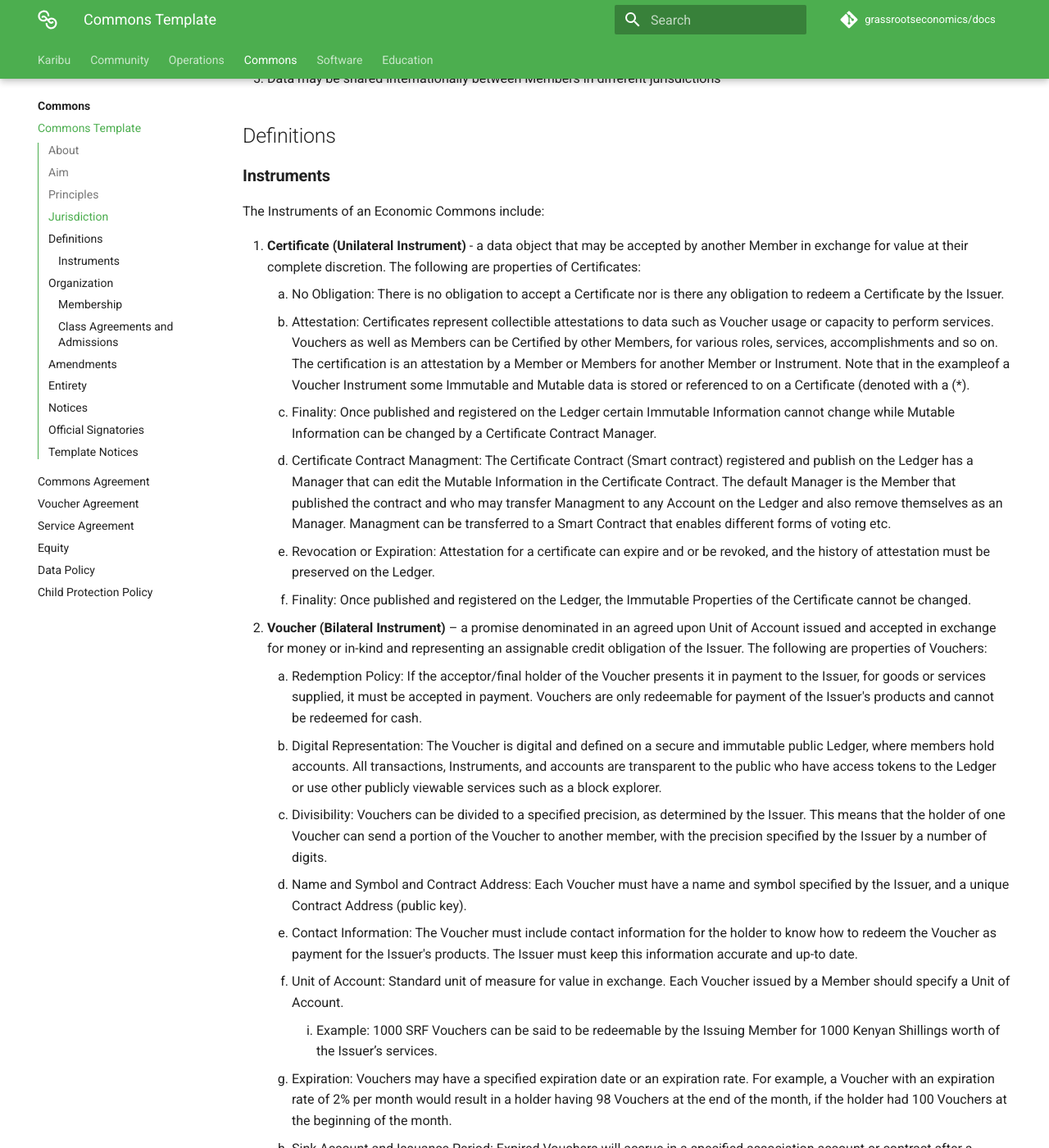
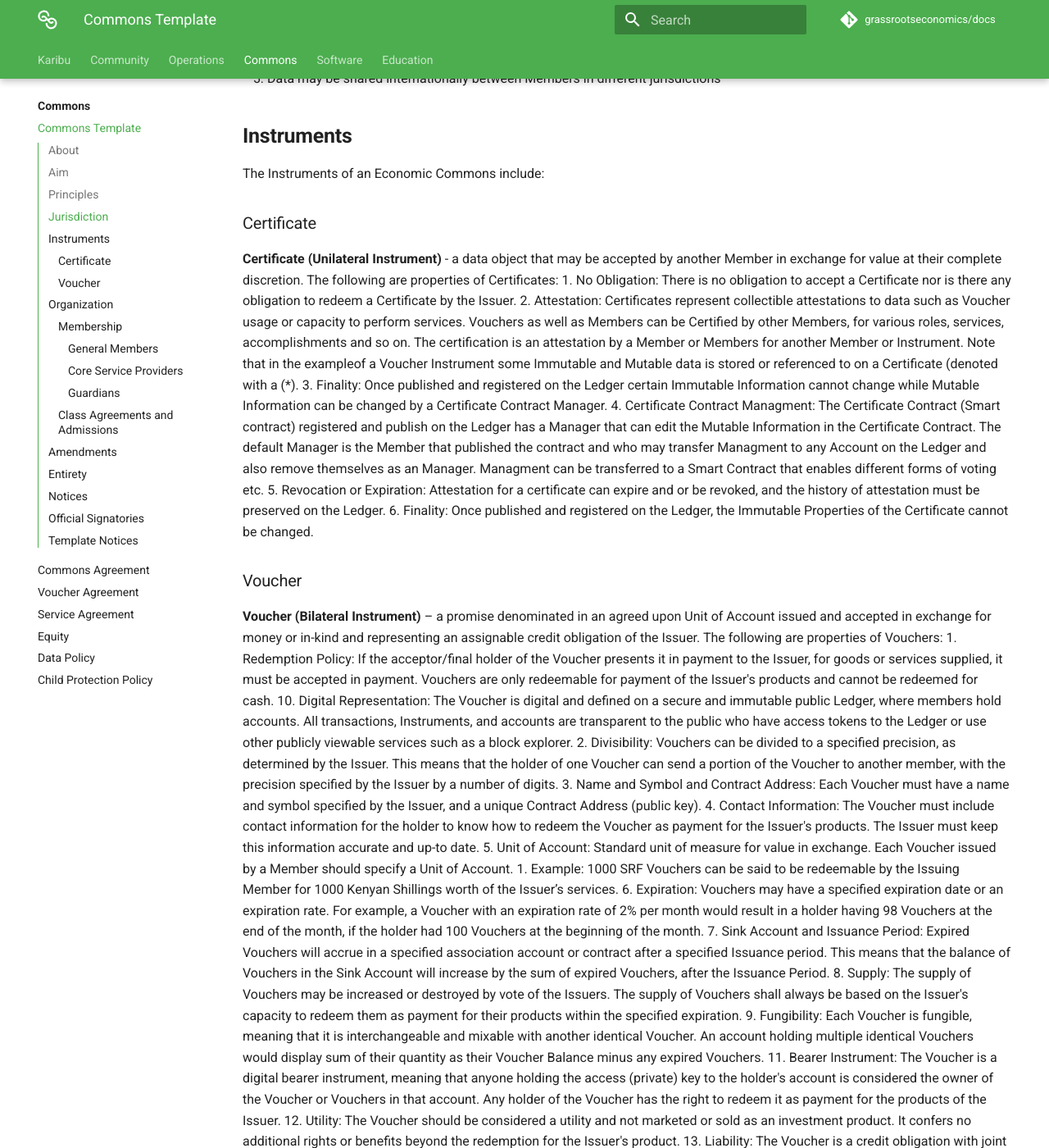
Before and after one commit to grassrootseconomics/docs.grassecon.org, an MkDocs documentation site: the page built from docs/commons/template.md, in a window 1280 px wide and 1400 px high, scrolled down 1075 px. Shown: the whole window at 82% size. Built offline with MkDocs 1.6.1 and Material for MkDocs 9.7.7, drawn with Linux system fonts in a browser that asks for light colours; comment, search, counter and statistics services are not loaded; some of the changed lines change nothing that is shown; some of the changed text lies outside the part shown.

Commit message:
reformatting

```diff
--- a/docs/commons/template.md
+++ b/docs/commons/template.md
@@ -32,14 +32,13 @@
 4. Members are subject to local identity laws and regulations in their respective jurisdiction
 5. Data may be shared internationally between Members in different jurisdictions
 
-
-## Definitions
-
-### **Instruments**
+## **Instruments**
 
 The Instruments of an Economic Commons include:
 
-1. **Certificate (Unilateral Instrument)** - a data object that may be accepted by another Member in exchange for value at their complete discretion.
+### Certificate
+
+**Certificate (Unilateral Instrument)** - a data object that may be accepted by another Member in exchange for value at their complete discretion.
     The following are properties of Certificates:
     1. No Obligation: There is no obligation to accept a Certificate nor is there any obligation to redeem a Certificate by the Issuer.
     2. Attestation: Certificates represent collectible attestations to data such as Voucher usage or capacity to perform services. Vouchers as well as Members can be Certified by other Members, for various roles, services, accomplishments and so on. The certification is an attestation by a Member or Members for another Member or Instrument. Note that in the exampleof a Voucher Instrument some Immutable and Mutable data is stored or referenced to on a Certificate (denoted with a (*).
@@ -47,7 +46,10 @@
     4. Certificate Contract Managment: The Certificate Contract (Smart contract) registered and publish on the Ledger has a Manager that can edit the Mutable Information in the Certificate Contract. The default Manager is the Member that published the contract and who may transfer Managment to any Account on the Ledger and also remove themselves as an Manager. Managment can be transferred to a Smart Contract that enables different forms of voting etc.
     5. Revocation or Expiration: Attestation for a certificate can expire and or be revoked, and the history of attestation must be preserved on the Ledger.
     6. Finality: Once published and registered on the Ledger, the Immutable Properties of the Certificate cannot be changed.
-2. **Voucher (Bilateral Instrument)** – a promise denominated in an agreed upon Unit of Account issued and accepted in exchange for money or in-kind and representing an assignable credit obligation of the Issuer. The following are properties of Vouchers:
+
+### Voucher
+
+**Voucher (Bilateral Instrument)** – a promise denominated in an agreed upon Unit of Account issued and accepted in exchange for money or in-kind and representing an assignable credit obligation of the Issuer. The following are properties of Vouchers:
     1. Redemption Policy: If the acceptor/final holder of the Voucher presents it in payment to the Issuer, for goods or services supplied, it must be accepted in payment. Vouchers are only redeemable for payment of the Issuer's products and cannot be redeemed for cash.
     10. Digital Representation: The Voucher is digital and defined on a secure and immutable public Ledger, where members hold accounts. All transactions, Instruments, and accounts are transparent to the public who have access tokens to the Ledger or use other publicly viewable services such as a block explorer.
     2. Divisibility: Vouchers can be divided to a specified precision, as determined by the Issuer. This means that the holder of one Voucher can send a portion of the Voucher to another member, with the precision specified by the Issuer by a number of digits.
@@ -97,48 +99,59 @@
 
 There are three Member **Classes** defined below, with the following rights and obligations:
 
-1. **General Members**:
-    1. Right to utilize all Economic Commons-defined Instruments
-    1. Right to hold or delegate custodianship of Ledger Accounts and Instruments
-    1. Right to hold multiple Accounts and Instruments in the Ledger
-    1. Right to vote on the usage of their issued Instruments in a Community Fund
-    1. Right to view and inspect all Accounts and Instrument kept on the Ledger
-    1. Obligation to report Members that don't comply to this Agreement or local laws
-    1. Obligation to certify Core Service Providers
-    1. Obligation to register any Instrument or Instrument usage on the Ledger
-    1. Obligation to contribute in money or in-kind the agreed upon development and operating costs of the Core Services as defined in **Service Agreements** under this Economic Commons Agreement
-    1. Obligation to hold a means of secure identification in order to interact with a Ledger
-    1. Obligation to demonstrate technical and management capabilities and capacity to meet Instrument and other appropriate standards.
-2. **Core Service Providers**: Provide essential service for the Economic Commons.
-    1. Technical:
-        1. Secure Member account and shared Instrument on registries (herein called the “Ledger”):
-        1. Track and report all usage of all Member account and Instruments, securely and immutably
-        1. Provide communications interfaces (herein called Wallets)
-        1. Right to publish Instruments on the Ledger on behalf of Members
-	1. Right to receive agreed development and operating costs and an agreed production share in respect of Core Services
-        1. Right to use and migrate custodial Member Accounts and Instruments to an appropriate Ledger
-        1. Obligation to maintain an open source software code base under AGPL3.0 for any Core Services and Agreements
-        1. Obligation to operate the servers and various micro-service related to Core Services
-        1. Obligation to hold and secure granted Member data and intellectual property jointly in common
-        1. Obligation to provide Members access to their Ledger accounts and shared Instruments
-        1. Obligation to provide a means of a secure identification to Members in order to interact with a Ledger
-	1. Obligation to all Member accounts, data and shared Instruments are recorded in unique time order in the Ledger
-	1. Obligation to utilize Ledgers that are secure and resistant to security breaches and loss of data
-    2. Social:
-        1. Support and sharing of knowledge regarding the Agreement's implementations, Instruments as well as Member rights and obligations
-        1. Right to make available non-confidential Member and Instrument data to the general public
-        1. Right to make available non-confidential Member and Instrument data to the general public
-        1. Obligation to provide training and education
-        1. Obligation to administer Member service agreements
-        1. Obligation to ensure confidential data privacy and public information transparency
-        1. Obligation to oversee quality standards
-    3. Legal:
-       1. Right to assign an auditor to assess any Member Instruments
-       1. Right to suspend services and remove Wallet access for Non-Performing Members
-       1. Right to assign arbitrators for the mediation of disputes
-       1. Obligation to provide Due Diligence, audits and arbitration of disputes for Members in relation to usage of Instruments and this Aggreement.
-       1. Obligation to ensure that Instruments are binding on Members when registered in the Ledger and inline with this Agreement
-3. **Guardians**:
+#### General Members
+
+   1. Right to utilize all Economic Commons-defined Instruments
+   1. Right to hold or delegate custodianship of Ledger Accounts and Instruments
+   1. Right to hold multiple Accounts and Instruments in the Ledger
+   1. Right to vote on the usage of their issued Instruments in a Community Fund
+   1. Right to view and inspect all Accounts and Instrument kept on the Ledger
+   1. Obligation to report Members that don't comply to this Agreement or local laws
+   1. Obligation to certify Core Service Providers
+   1. Obligation to register any Instrument or Instrument usage on the Ledger
+   1. Obligation to contribute in money or in-kind the agreed upon development and operating costs of the Core Services as defined in **Service Agreements** under this Economic Commons Agreement
+   1. Obligation to hold a means of secure identification in order to interact with a Ledger
+   1. Obligation to demonstrate technical and management capabilities and capacity to meet Instrument and other appropriate standards.
+
+#### Core Service Providers###
+
+Provide essential service for the Economic Commons.
+
+   1. Technical:
+
+      1. Secure Member account and shared Instrument on registries (herein called the “Ledger”):
+      1. Track and report all usage of all Member account and Instruments, securely and immutably
+      1. Provide communications interfaces (herein called Wallets)
+      1. Right to publish Instruments on the Ledger on behalf of Members
+      1. Right to receive agreed development and operating costs and an agreed production share in respect of Core Services
+      1. Right to use and migrate custodial Member Accounts and Instruments to an appropriate Ledger
+      1. Obligation to maintain an open source software code base under AGPL3.0 for any Core Services and Agreements
+      1. Obligation to operate the servers and various micro-service related to Core Services
+      1. Obligation to hold and secure granted Member data and intellectual property jointly in common
+      1. Obligation to provide Members access to their Ledger accounts and shared Instruments
+      1. Obligation to provide a means of a secure identification to Members in order to interact with a Ledger
+      1. Obligation to all Member accounts, data and shared Instruments are recorded in unique time order in the Ledger
+      1. Obligation to utilize Ledgers that are secure and resistant to security breaches and loss of data
+
+   2. Social:
+
+      1. Support and sharing of knowledge regarding the Agreement's implementations, Instruments as well as Member rights and obligations
+      1. Right to make available non-confidential Member and Instrument data to the general public
+      1. Right to make available non-confidential Member and Instrument data to the general public
+      1. Obligation to provide training and education
+      1. Obligation to administer Member service agreements
+      1. Obligation to ensure confidential data privacy and public information transparency
+      1. Obligation to oversee quality standards
+
+   3. Legal:
+      1. Right to assign an auditor to assess any Member Instruments
+      1. Right to suspend services and remove Wallet access for Non-Performing Members
+      1. Right to assign arbitrators for the mediation of disputes
+      1. Obligation to provide Due Diligence, audits and arbitration of disputes for Members in relation to usage of Instruments and this Aggreement.
+      1. Obligation to ensure that Instruments are binding on Members when registered in the Ledger and inline with this Agreement
+
+#### Guardians
+
     1. Right to develop, design and implement an Economic Commons
     1. Right of final veto on behalf of Members generally in respect of amendments to an Economic Commons agreement incompatible with the Aim and Principles
     1. Obligation to verify that Members and Instruments are compatble with the Aim and Principles
```
